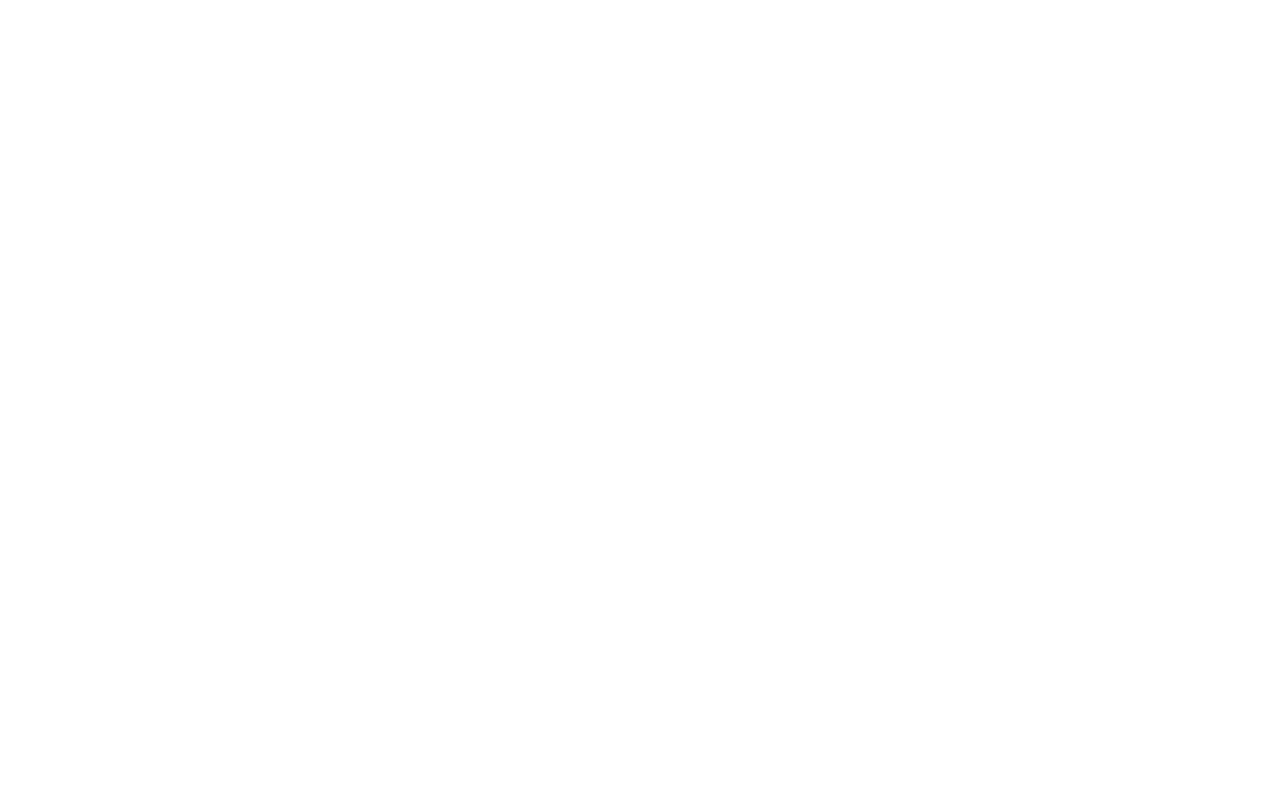
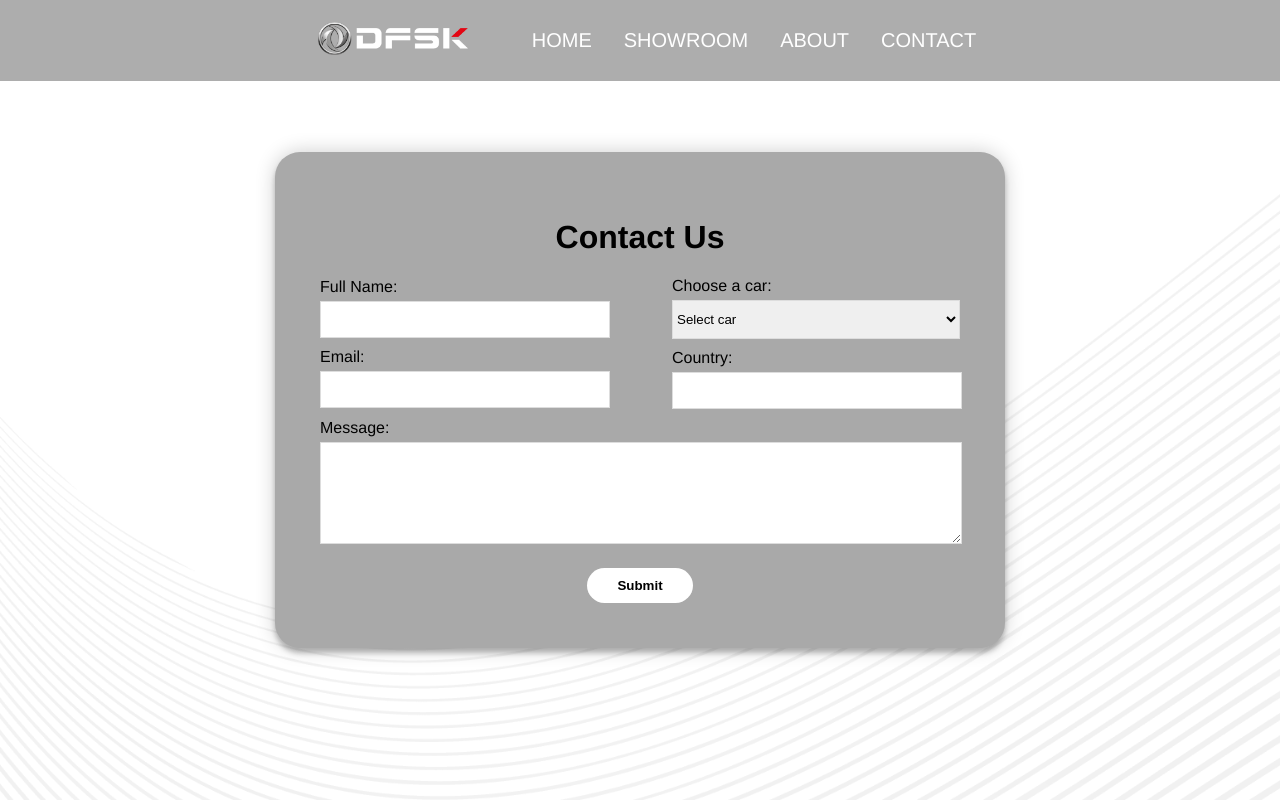
Before and after one commit to RubenTCs/DFSK, an Angular app: page /contact in a window 1280 px wide. Before the commit this address led to /. Built offline with nearby package versions, Linux system fonts and the light colour scheme.

Commit message:
create contact

```diff
--- a/src/app/app.routes.ts
+++ b/src/app/app.routes.ts
@@ -3,7 +3,7 @@
 import { HomeComponent } from './home/home.component';
 import { ShowroomComponent } from './showroom/showroom.component';
 import { AboutComponent } from './about/about.component';
-// import { ContactComponent } from './contact/contact.component';
+import { ContactComponent } from './contact/contact.component';
 import { ShineMaxComponent } from './vehiclemodel/dongfengpv/shinemax/shinemax.component';
 import { HugeComponent } from './vehiclemodel/dongfengpv/huge/huge.component';
 import { E70ProComponent } from './vehiclemodel/dongfengpv/e70pro/e70pro.component';
@@ -22,7 +22,7 @@
     {path: 'home', component:HomeComponent},
     {path: 'showroom', component: ShowroomComponent},
     {path: 'about', component: AboutComponent},
-    // {path: 'contact', component: ContactComponent}
+    {path: 'contact', component: ContactComponent},
     {path: 'shine-max', component: ShineMaxComponent},
     {path: 'huge', component: HugeComponent},
     {path: 'e70pro', component: E70ProComponent},
--- /dev/null
+++ b/src/app/contact/contact.component.css
@@ -0,0 +1,85 @@
+body {
+    position: absolute;
+    left: 0;
+    top: 0;
+    margin: 0;
+    padding: 0;
+    display: flex;
+    justify-content: center;
+    align-items: center;
+    background: white;
+    width: 100vw;
+    height: 100vh;
+    background-image: url(../../assets/img/bg.png);
+    background-size: cover;
+    font-family: 'Franklin Gothic Medium', 'Arial Narrow', Arial, sans-serif;
+}
+.container {
+    position: relative;
+    z-index: 1;
+    background: darkgrey;
+    width: 50vw;
+    padding: 45px;
+    border-radius: 25px;
+    box-shadow: 0 0 20px 0 rgba(0, 0, 0, 0.2), 0 5px 5px 0 rgba(0, 0, 0, 0.24);
+}
+h1 {
+    text-align: center;
+    color: black;
+}
+
+.form-field-input{
+    padding-bottom: 10px;
+
+    .form-field-data {
+        display: flex;
+        flex-direction: row;
+        justify-content: space-between;
+        align-items: center;
+
+        .data-left, .data-right {
+            width: 45%;
+        }
+    }
+
+    .form-field {
+        margin-bottom: 10px;
+
+        label {
+            display: block;
+            margin-bottom: 5px;
+        }
+
+        select, input, textarea {
+            width: 100%;
+            padding: 10px 0 10px 0;
+            border: 1px solid #ddd;
+        }
+
+        textarea {
+            height: 10vh;
+        }
+    }
+}
+
+.form-field-button {
+    display: flex;
+    justify-content: center;
+    align-items: center;
+
+    button {
+        padding: 10px 30px;
+        border: none;
+        cursor: pointer;
+        border-radius: 25px;
+        transition: all 0.5s ease-in-out;
+        color: black;
+        background-color: white;
+        font-weight: bold;
+    }
+
+    button:hover {
+        background-color: #4CAF50;
+        color: black;
+    }
+}
--- /dev/null
+++ b/src/app/contact/contact.component.html
@@ -0,0 +1,55 @@
+<header class="navbar">
+    <app-navbar></app-navbar>
+</header>
+<body>
+    <div class="container">
+        <h1>Contact Us</h1>
+        <form id="contactForm">
+            <div class="form-field-input">
+                <div class="form-field-data">
+                    <div class="data-left">
+                        <div class="form-field">
+                            <label for="name">Full Name:</label>
+                            <input type="text" id="name" name="name">
+                        </div>
+                        <div class="form-field">
+                            <label for="email">Email:</label>
+                            <input type="email" id="email" name="email">
+                        </div>
+                    </div>
+                    <div class="data-right">
+                        <div class="form-field">
+                            <label for="cars">Choose a car:</label>
+                            <select name="cars" id="cars">
+                                <option value="" disabled selected>Select car</option>
+                                <option value="shinemax">Shine Max</option>
+                                <option value="huge">Huge</option>
+                                <option value="e70pro">E70 Pro (EV)</option>
+                                <option value="gxtractor">GX Tractor</option>
+                                <option value="vlct">VL Cargo Truck</option>
+                                <option value="specialtruck">Special Truck</option>
+                                <option value="passion">Voyah Passion</option>
+                                <option value="dream">Voyah Dream</option>
+                                <option value="free">Voyah Free</option>
+                                <option value="mhero">Mhero</option>
+                            </select>
+                        </div>
+                        <div class="form-field">
+                            <label for="country">Country:</label>
+                            <input type="text" id="country" name="country">
+                        </div>
+                    </div>
+                </div>
+                <div class="form-field-msg">
+                    <div class="form-field">
+                        <label for="message">Message:</label>
+                        <textarea id="message" name="message"></textarea>
+                    </div>
+                </div>
+            </div>
+            <div class="form-field-button">
+                <button type="submit">Submit</button>
+            </div>
+        </form>
+    </div>
+</body>
--- a/src/app/navbar/navbar.component.html
+++ b/src/app/navbar/navbar.component.html
@@ -7,7 +7,7 @@
         <a routerLink="/home" routerLinkActive="active" ariaCurrentWhenActive="page">Home</a>
         <a routerLink="/showroom" routerLinkActive="active" ariaCurrentWhenActive="page">Showroom</a>
         <a routerLink="/about" routerLinkActive="active" ariaCurrentWhenActive="page">About</a>
-        <a routerLink="#" routerLinkActive="active" ariaCurrentWhenActive="page">Contact</a>
+        <a routerLink="/contact" routerLinkActive="active" ariaCurrentWhenActive="page">Contact</a>
 
     </div>
 </div>
```
Also changed, not shown: src/app/contact/contact.component.ts (added, +17 -0 lines), 1 other file (tests, documents, lock files or other folders).
